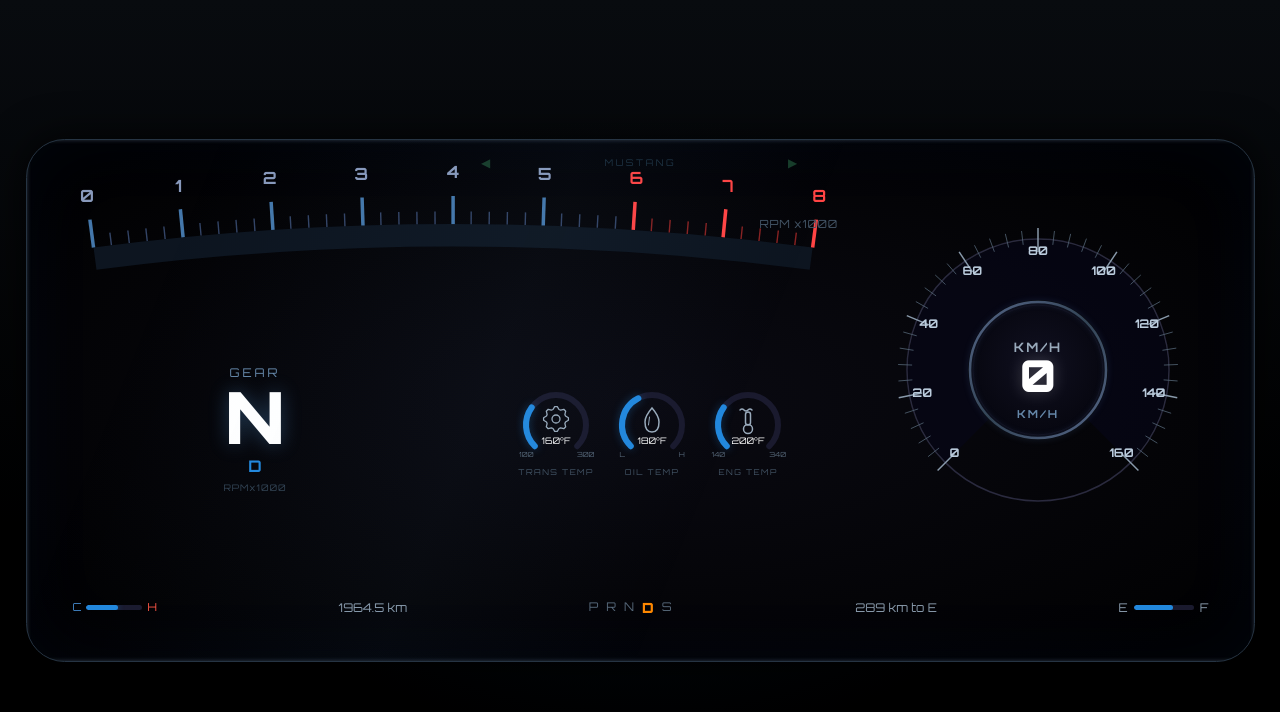
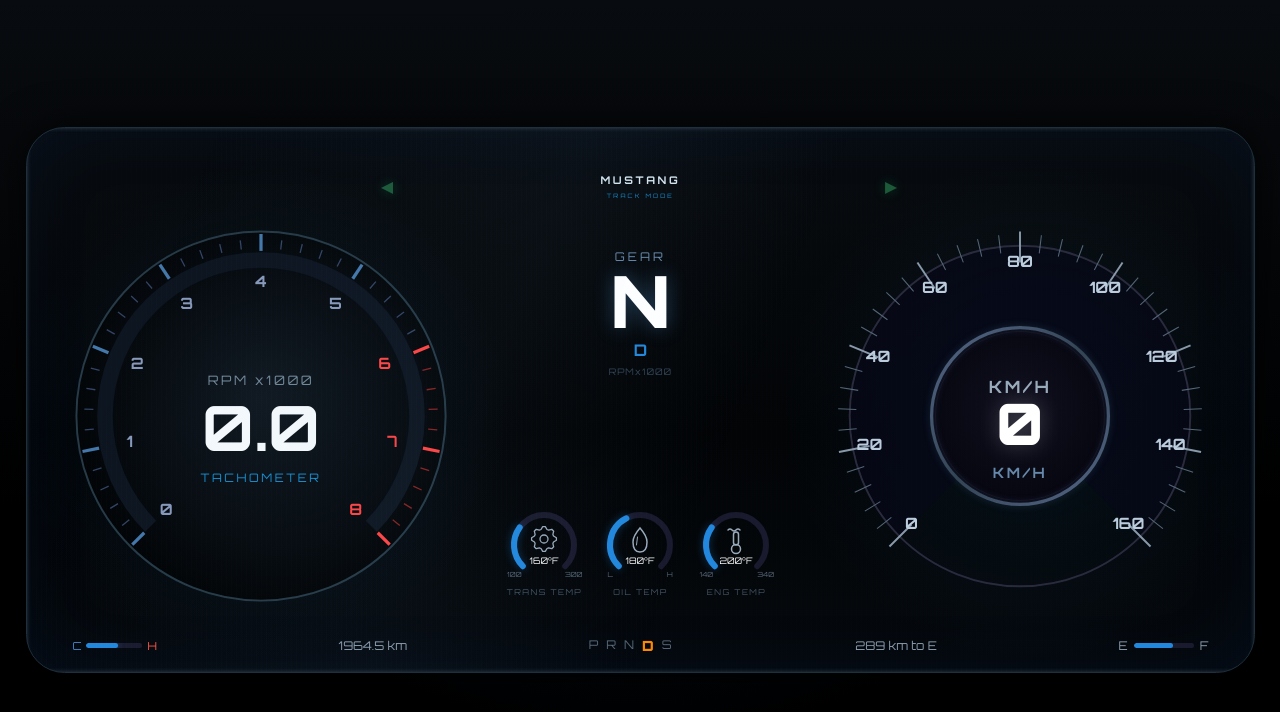
Before and after one commit to hitmanpc/obd2dashboard, a React (Create React App) app in the folder frontend/: page / in a window 1280 px wide. Shown: the top 712 px of the page. Built offline with nearby package versions, Linux system fonts and the light colour scheme; no server answers.

Commit message:
Adopt interactive HTML dashboard layout

```diff
--- a/frontend/src/components/MustangDashboard.css
+++ b/frontend/src/components/MustangDashboard.css
@@ -1,21 +1,24 @@
 @import url('https://fonts.googleapis.com/css2?family=Orbitron:wght@400;500;700;900&display=swap');
 
 .mustang-dashboard {
-  width: min(100%, 1600px);
-  aspect-ratio: 2.35 / 1;
+  width: min(100%, 1680px);
+  aspect-ratio: 2.25 / 1;
   max-height: calc(100dvh - 32px);
   margin: 0 auto;
-  background: radial-gradient(ellipse at center, #0a0a12 0%, #000000 100%);
+  background:
+    radial-gradient(circle at 19% 52%, rgba(18, 88, 138, .17), transparent 24%),
+    radial-gradient(circle at 82% 52%, rgba(18, 88, 138, .15), transparent 24%),
+    linear-gradient(180deg, #080c10 0%, #020406 56%, #05090d 100%);
   border-radius: clamp(20px, 3vw, 54px);
   display: grid;
-  grid-template-columns: 34fr 34fr 32fr;
-  grid-template-rows: 25% 1fr 13%;
+  grid-template-columns: 35fr 30fr 35fr;
+  grid-template-rows: 14% 1fr 14%;
   padding: clamp(12px, 1.8vw, 28px) clamp(14px, 2.3vw, 38px);
   box-sizing: border-box;
   font-family: 'Orbitron', sans-serif;
   position: relative;
   overflow: hidden;
-  border: 1px solid #263443;
+  border: 1px solid #1d303d;
   box-shadow:
     inset 0 0 80px rgba(0, 100, 255, 0.05),
     0 0 40px rgba(0, 0, 0, 0.8);
@@ -25,45 +28,47 @@
   position: absolute;
   inset: 0;
   pointer-events: none;
-  background: linear-gradient(112deg, transparent 12%, rgba(125, 190, 240, 0.035) 39%, transparent 58%);
+  background:
+    linear-gradient(112deg, transparent 12%, rgba(125, 190, 240, 0.04) 39%, transparent 58%),
+    repeating-linear-gradient(90deg, transparent 0 4px, rgba(255,255,255,.007) 4px 5px);
   box-shadow: inset 0 0 4px rgba(180, 220, 255, 0.25);
   z-index: 4;
 }
 
 .status-row {
-  position: absolute;
-  top: clamp(8px, 1.2vw, 18px);
-  left: 50%;
-  width: 26%;
-  transform: translateX(-50%);
+  grid-column: 1 / -1;
+  grid-row: 1;
   display: flex;
-  justify-content: space-between;
+  justify-content: center;
+  gap: clamp(80px, 16vw, 250px);
   align-items: center;
-  color: #223b4e;
+  color: #678397;
   font-size: clamp(8px, .72vw, 12px);
   letter-spacing: .28em;
 }
 
-.turn-signal { color: #173c2a; font-size: 1.3em; }
-.status-row__title { opacity: .8; }
+.turn-signal { color: #1b5938; font-size: 1.7em; text-shadow: 0 0 12px #18a35c55; }
+.status-row__identity { display: flex; flex-direction: column; align-items: center; gap: 5px; }
+.status-row__title { color: #d4e5ef; font-size: 1.15em; font-weight: 700; }
+.status-row__mode { color: #168fd2; font-size: .65em; letter-spacing: .36em; }
 
-/* Wide RPM arc spans the left two columns at the top */
 .dash-rpm {
-  grid-column: 1 / 3;
-  grid-row: 1;
+  grid-column: 1;
+  grid-row: 2;
   display: flex;
-  align-items: flex-end;
-  padding: 0 4px 4px;
+  align-items: center;
+  justify-content: center;
 }
 
 /* Gear indicator: lower-left */
 .dash-left {
-  grid-column: 1;
+  grid-column: 2;
   grid-row: 2;
   display: flex;
   flex-direction: column;
   align-items: center;
-  justify-content: center;
+  justify-content: flex-start;
+  padding-top: 8%;
 }
 
 /* Mini gauges: lower-center */
@@ -73,13 +78,14 @@
   display: flex;
   flex-direction: column;
   align-items: center;
-  justify-content: center;
+  justify-content: flex-end;
+  padding-bottom: 4%;
 }
 
 /* Speedometer spans both top and middle rows on the right */
 .dash-right {
   grid-column: 3;
-  grid-row: 1 / 3;
+  grid-row: 2;
   display: flex;
   align-items: center;
   justify-content: center;
@@ -91,16 +97,20 @@
   margin-top: 4px;
 }
 
+.performance-heading { display: none; }
+
+.dash-rpm svg, .dash-right svg { width: min(100%, 390px); height: auto; }
+
 @media (max-width: 760px), (max-height: 420px) {
   .mustang-dashboard {
     min-height: 300px;
     aspect-ratio: 2 / 1;
-    grid-template-columns: 28fr 36fr 36fr;
+    grid-template-columns: 34fr 32fr 34fr;
   }
 
   .mini-gauges-row { gap: 2px; }
-  .dash-left { transform: scale(.82); }
-  .dash-center { transform: scale(.82); }
+  .dash-left { transform: scale(.72); }
+  .dash-center { transform: scale(.72); }
   .dash-right svg { width: 100%; height: auto; }
 }
 
--- a/frontend/src/components/MustangDashboard.tsx
+++ b/frontend/src/components/MustangDashboard.tsx
@@ -29,23 +29,29 @@
   return (
     <div className="mustang-dashboard">
       <div className="cluster-glass" aria-hidden="true" />
-      <div className="status-row" aria-label="Vehicle status">
+      <header className="status-row" aria-label="Vehicle status">
         <span className="turn-signal turn-signal--left" aria-label="Left turn signal">&#9664;</span>
-        <span className="status-row__title">MUSTANG</span>
+        <div className="status-row__identity">
+          <span className="status-row__title">MUSTANG</span>
+          <span className="status-row__mode">TRACK MODE</span>
+        </div>
         <span className="turn-signal turn-signal--right" aria-label="Right turn signal">&#9654;</span>
-      </div>
-      {/* Top: Wide RPM arc spanning left + center columns */}
+      </header>
+
       <div className="dash-rpm">
         <RPMArc rpm={rpm} maxRpm={8000} />
       </div>
 
-      {/* Lower-left: Gear Indicator */}
       <div className="dash-left">
         <GearIndicator gear={gear} driveMode={driveMode} rpm={rpm} />
       </div>
 
-      {/* Lower-center: Mini Gauges */}
       <div className="dash-center">
+        <div className="performance-heading">
+          <span>PERFORMANCE</span>
+          <strong>{Math.round(rpm).toLocaleString()}</strong>
+          <small>ENGINE RPM</small>
+        </div>
         <div className="mini-gauges-row">
           <MiniGauge name="TRANS TEMP" label="°F" icon="trans" value={transTemp} min={100} max={300} />
           <MiniGauge name="OIL TEMP" label="°F" icon="oil" value={oilTemp} min={100} max={300} minLabel="L" maxLabel="H" />
@@ -53,12 +59,10 @@
         </div>
       </div>
 
-      {/* Right: Speedometer spans both rows */}
       <div className="dash-right">
         <SpeedArc speed={speed} maxSpeed={160} unit={speedUnit} />
       </div>
 
-      {/* Bottom Bar */}
       <BottomInfoBar
         odometer={odometer}
         gearSelector={gearSelector}
--- a/frontend/src/components/RPMArc.tsx
+++ b/frontend/src/components/RPMArc.tsx
@@ -5,15 +5,11 @@
   maxRpm: number;
 }
 
-// Wide horizontal arc geometry:
-// Arc center is far below the viewport so the arc appears as a gentle horizontal curve.
-// cx=280, cy=2050, r=1970 produces an arc spanning x≈25..535 at y≈97 (edges) to y≈80 (center)
-// within a 560×110 SVG viewport.
-const ARC_CX = 280;
-const ARC_CY = 2050;
-const ARC_R = 1970;
-const START_ANGLE = 262.56; // degrees — left edge at x≈25
-const END_ANGLE   = 277.44; // degrees — right edge at x≈535
+const ARC_CX = 150;
+const ARC_CY = 150;
+const ARC_R = 120;
+const START_ANGLE = 135;
+const END_ANGLE = 405;
 
 const RPMArc: React.FC<Props> = ({ rpm, maxRpm }) => {
   const cx = ARC_CX, cy = ARC_CY, r = ARC_R;
@@ -39,12 +35,12 @@
   };
 
   // Track and tick radii (outward = higher in screen = larger radius since center is far below)
-  const trackW = 16;
-  const majorTickOuter = r + 28;   // extends above track
-  const majorTickInner = r + 8;    // starts at track outer edge
-  const minorTickOuter = r + 17;
-  const minorTickInner = r + 8;
-  const labelR = r + 44;           // numbers above ticks
+  const trackW = 12;
+  const majorTickOuter = r + 20;
+  const majorTickInner = r + 7;
+  const minorTickOuter = r + 16;
+  const minorTickInner = r + 9;
+  const labelR = r - 17;
 
   const redlineAngle = startAngle + (6 / 8) * sweep;
 
@@ -89,10 +85,16 @@
   // Cursor: bright vertical highlight bar at current RPM position
   const cursorTop = pt(currentAngle, r + 26);
   const cursorBot = pt(currentAngle, r - 6);
-  const cursorX = (cursorTop.x + cursorBot.x) / 2;
-
   return (
-    <svg viewBox="0 0 560 110" width="100%" style={{ display: 'block', overflow: 'visible' }}>
+    <svg viewBox="0 0 300 300" role="img" aria-label={`Tachometer ${Math.round(rpm)} RPM`}>
+      <defs>
+        <radialGradient id="rpmFace" cx="50%" cy="45%" r="58%">
+          <stop offset="0%" stopColor="#101820" />
+          <stop offset="72%" stopColor="#05090d" />
+          <stop offset="100%" stopColor="#010203" />
+        </radialGradient>
+      </defs>
+      <circle cx={cx} cy={cy} r="142" fill="url(#rpmFace)" stroke="#263a47" strokeWidth="1.5" />
       {/* Background track */}
       <path
         d={arcPath(startAngle, endAngle, r)}
@@ -122,19 +124,21 @@
 
       {/* Current RPM cursor highlight */}
       {rpmFraction > 0 && (
-        <rect
-          x={cursorX - 4} y={cursorTop.y}
-          width={8} height={cursorBot.y - cursorTop.y}
-          fill="#44bbff" rx={2}
+        <line
+          x1={cursorTop.x} y1={cursorTop.y} x2={cursorBot.x} y2={cursorBot.y}
+          stroke="#70d6ff" strokeWidth="5" strokeLinecap="round"
           style={{ filter: 'drop-shadow(0 0 8px rgba(68,187,255,0.9))' }}
         />
       )}
 
-      {/* RPM unit label at right end */}
-      <text x="554" y="75" fill="#445566" fontSize="8" fontFamily="Orbitron"
-        textAnchor="end" letterSpacing="0.5">
+      <text x={cx} y="126" fill="#71899a" fontSize="10" fontFamily="Orbitron"
+        textAnchor="middle" letterSpacing="2">
         RPM x1000
       </text>
+      <text x={cx} y="177" fill="#f4f9fc" fontSize="48" fontFamily="Orbitron" fontWeight="700" textAnchor="middle">
+        {(rpm / 1000).toFixed(1)}
+      </text>
+      <text x={cx} y="201" fill="#168fd2" fontSize="9" fontFamily="Orbitron" textAnchor="middle" letterSpacing="2">TACHOMETER</text>
     </svg>
   );
 };
```
Also changed, not shown: 1 other file (tests, documents, lock files or other folders).
